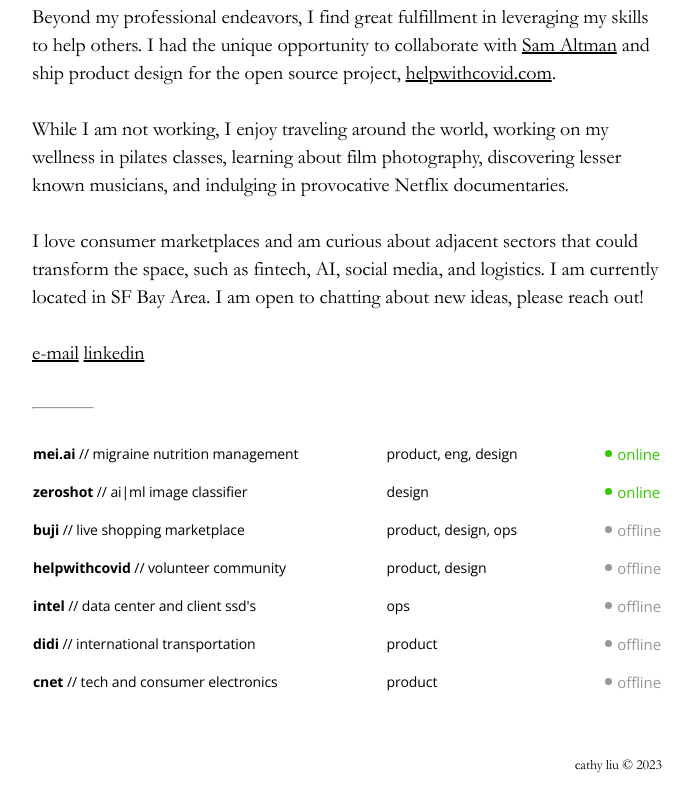
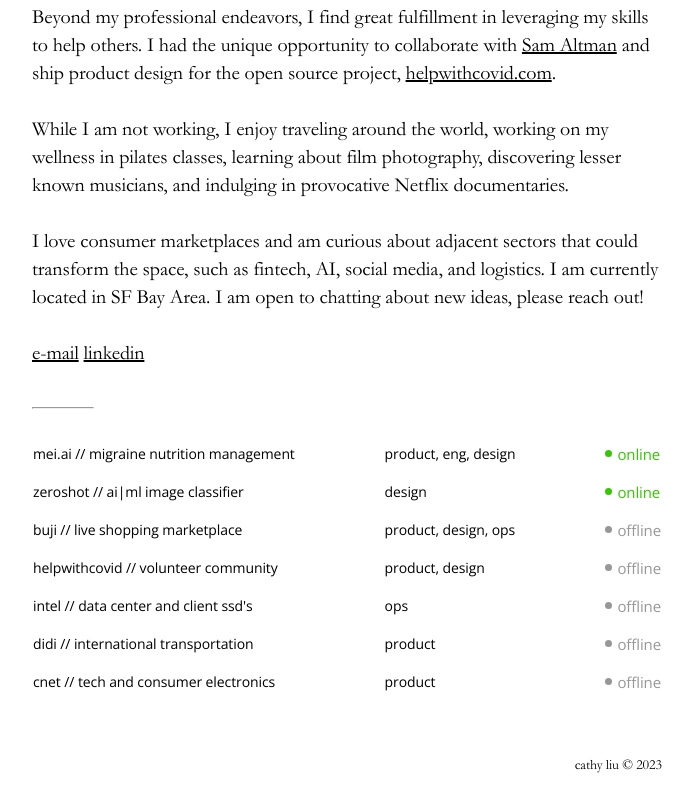
Before and after one commit to cat-liu/cat-liu.github.io, a plain HTML site: page index.html in a window 1280 px wide. Shown: the part 833-1644 px from the top of the page, without its empty margins (293-986 px from the left). Drawn offline with Linux system fonts and the light colour scheme.

Commit message:
Test experience section bug

```diff
--- a/index.html
+++ b/index.html
@@ -55,13 +55,13 @@
 
             <div class="experienceSection">
                 <div class="roleContainer">
-                    <div class="roleText"><b class="companyText">mei.ai</b> // migraine nutrition management</div>
-                    <div class="roleText"><b class="companyText">zeroshot</b> // ai|ml image classifier</div>
-                    <div class="roleText"><b class="companyText">buji</b> // live shopping marketplace</div>
-                    <div class="roleText"><b class="companyText">helpwithcovid</b>  // volunteer community</div>
-                    <div class="roleText"><b class="companyText">intel</b>  // data center and client ssd's</div>
-                    <div class="roleText"><b class="companyText">didi</b>  // international transportation</div>
-                    <div class="roleText"><b class="companyText">cnet</b>  // tech and consumer electronics</div>
+                    <div class="roleText">mei.ai // migraine nutrition management</div>
+                    <div class="roleText">zeroshot // ai|ml image classifier</div>
+                    <div class="roleText">buji // live shopping marketplace</div>
+                    <div class="roleText">helpwithcovid // volunteer community</div>
+                    <div class="roleText">intel // data center and client ssd's</div>
+                    <div class="roleText">didi // international transportation</div>
+                    <div class="roleText">cnet // tech and consumer electronics</div>
                 </div>
 
                 <div class="descriptionContainer">
```
